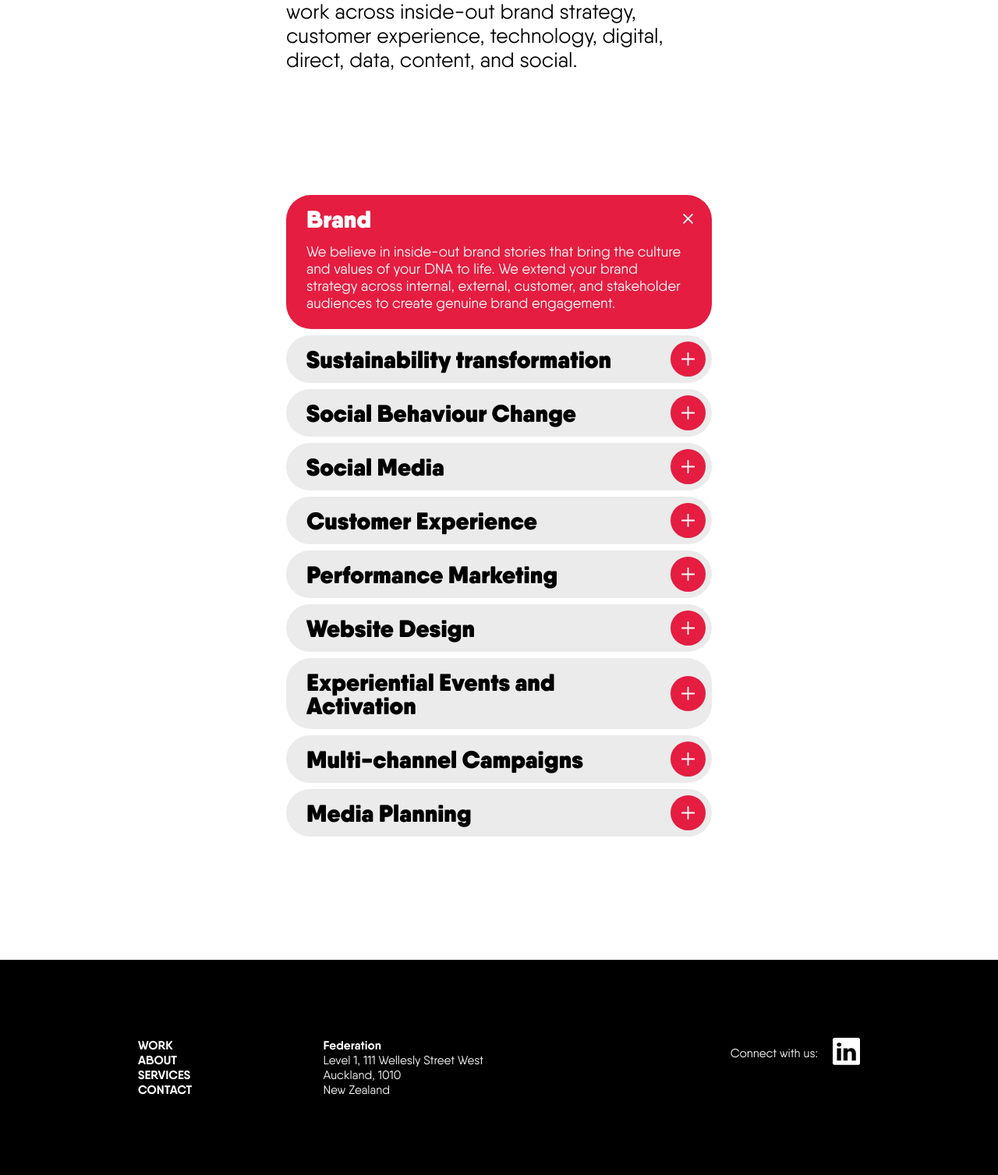
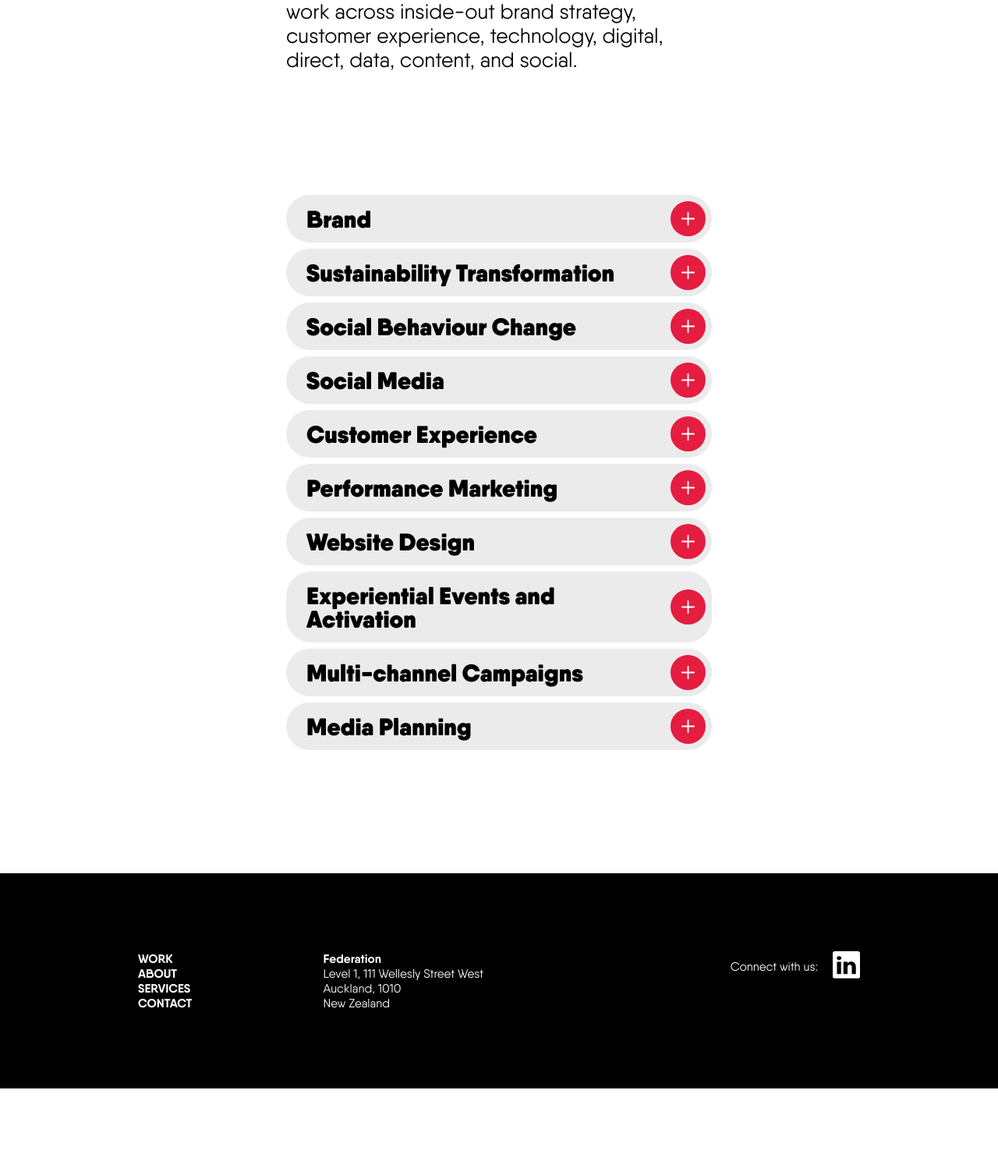
Before and after one commit to thisisannie/federation2023, a PHP site: page /services.php in a window 1280 px wide. Shown: the part 1029-2536 px from the top of the page at 78% size. After the commit the page ends 2425 px from the top, so only its background shows below. Run offline with PHP 8.4, Linux system fonts and the light colour scheme.

Commit message:
Separate services data and create view

```diff
--- /dev/null
+++ b/app/partials/item__accordion.php
@@ -0,0 +1,9 @@
+<div class="item">
+	<div class="title">
+		<h4><?= $title ?></h4>
+		<div class="button button--spot"><img class="svg" src="<?=HTML_ROOT;?>/assets/images/utility/plus.svg" alt="+"></div>
+	</div>
+	<div class="content">
+		<p><?= $content ?></p>
+	</div>
+</div>
--- a/app/services.php
+++ b/app/services.php
@@ -2,14 +2,15 @@
   include './config.php';
 
 	// Functions
-	function includePeopleItem($slug, $name, $role, $thumb) {
-		include(ABSPATH . '/partials/card__people.php');
+	function includeAccordionItem($title, $content) {
+		include(ABSPATH . '/partials/item__accordion.php');
 	}
 
 	// Data
 	$page_title = "Our Services";
 	$page_description = "We’ve built our team of specialists to think, create and make great work  across inside-out brand strategy, customer experience, technology, digital, direct, data, content, and social.";
 
+	include ABSPATH . '/services__data.php';
 	include ABSPATH . '/partials/header.php';
 ?>
 <div class="hero">
@@ -32,76 +33,12 @@
 		<div class="row justify-content-center">
 			<div class="col col-12 col-md-8 col-lg-6">
 				<div class="accordion">
-					<div class="item active">
-						<div class="title">
-							<h4>Brand</h4>
-							<div class="button button--spot"><img class="svg" src="<?=HTML_ROOT;?>/assets/images/utility/plus.svg" alt="+"></div>
-						</div>
-						<div class="content"><p>We believe in inside-out brand stories that bring the culture and values of your DNA to life. We extend your brand strategy across internal, external, customer, and stakeholder audiences to create genuine brand engagement.</p></div>
-					</div>
-					<div class="item">
-						<div class="title">
-							<h4>Sustainability transformation</h4>
-							<div class="button button--spot"><img class="svg" src="<?=HTML_ROOT;?>/assets/images/utility/plus.svg" alt="+"></div>
-						</div>
-						<div class="content"><p>lorem</p></div>
-					</div>
-					<div class="item">
-						<div class="title">
-							<h4>Social Behaviour Change</h4>
-							<div class="button button--spot"><img class="svg" src="<?=HTML_ROOT;?>/assets/images/utility/plus.svg" alt="+"></div>
-						</div>
-						<div class="content"><p>lorem</p></div>
-					</div>
-					<div class="item">
-						<div class="title">
-							<h4>Social Media</h4>
-							<div class="button button--spot"><img class="svg" src="<?=HTML_ROOT;?>/assets/images/utility/plus.svg" alt="+"></div>
-						</div>
-						<div class="content"><p>lorem</p></div>
-					</div>
-					<div class="item">
-						<div class="title">
-							<h4>Customer Experience</h4>
-							<div class="button button--spot"><img class="svg" src="<?=HTML_ROOT;?>/assets/images/utility/plus.svg" alt="+"></div>
-						</div>
-						<div class="content"><p>lorem</p></div>
-					</div>
-					<div class="item">
-						<div class="title">
-							<h4>Performance Marketing</h4>
-							<div class="button button--spot"><img class="svg" src="<?=HTML_ROOT;?>/assets/images/utility/plus.svg" alt="+"></div>
-						</div>
-						<div class="content"><p>lorem</p></div>
-					</div>
-					<div class="item">
-						<div class="title">
-							<h4>Website Design</h4>
-							<div class="button button--spot"><img class="svg" src="<?=HTML_ROOT;?>/assets/images/utility/plus.svg" alt="+"></div>
-						</div>
-						<div class="content"><p>lorem</p></div>
-					</div>
-					<div class="item">
-						<div class="title">
-							<h4>Experiential Events and Activation</h4>
-							<div class="button button--spot"><img class="svg" src="<?=HTML_ROOT;?>/assets/images/utility/plus.svg" alt="+"></div>
-						</div>
-						<div class="content"><p>lorem</p></div>
-					</div>
-					<div class="item">
-						<div class="title">
-							<h4>Multi-channel Campaigns</h4>
-							<div class="button button--spot"><img class="svg" src="<?=HTML_ROOT;?>/assets/images/utility/plus.svg" alt="+"></div>
-						</div>
-						<div class="content"><p>lorem</p></div>
-					</div>
-					<div class="item">
-						<div class="title">
-							<h4>Media Planning</h4>
-							<div class="button button--spot"><img class="svg" src="<?=HTML_ROOT;?>/assets/images/utility/plus.svg" alt="+"></div>
-						</div>
-						<div class="content"><p>lorem</p></div>
-					</div>
+					<!-- Accordion items -->
+					<?php
+						foreach ($services as $item) {
+							includeAccordionItem($item["title"], $item["content"]);
+						}
+					?>
 				</div>
 			</div>
 		</div>
--- /dev/null
+++ b/app/services__data.php
@@ -0,0 +1,43 @@
+<?php
+$services = [
+	"brand" => [
+		"title" => "Brand",
+		"content" => "We believe in inside-out brand stories that bring the culture and values of your DNA to life. We extend your brand strategy across internal, external, customer, and stakeholder audiences to create genuine brand engagement.",
+	],
+	"sustainability" => [
+		"title" => "Sustainability Transformation",
+		"content" => "Lorem ipsum dolor sit amet.",
+	],
+	"social_behaviour" => [
+		"title" => "Social Behaviour Change",
+		"content" => "Lorem ipsum dolor sit amet.",
+	],
+	"social_media" => [
+		"title" => "Social Media",
+		"content" => "Lorem ipsum dolor sit amet.",
+	],
+	"customer_experience" => [
+		"title" => "Customer Experience",
+		"content" => "Lorem ipsum dolor sit amet.",
+	],
+	"performance" => [
+		"title" => "Performance Marketing",
+		"content" => "Lorem ipsum dolor sit amet.",
+	],
+	"website" => [
+		"title" => "Website Design",
+		"content" => "Lorem ipsum dolor sit amet.",
+	],
+	"experiential" => [
+		"title" => "Experiential Events and Activation",
+		"content" => "Lorem ipsum dolor sit amet.",
+	],
+	"multi_channel" => [
+		"title" => "Multi-channel Campaigns",
+		"content" => "Lorem ipsum dolor sit amet.",
+	],
+	"media" => [
+		"title" => "Media Planning",
+		"content" => "Lorem ipsum dolor sit amet.",
+	],
+];
```
